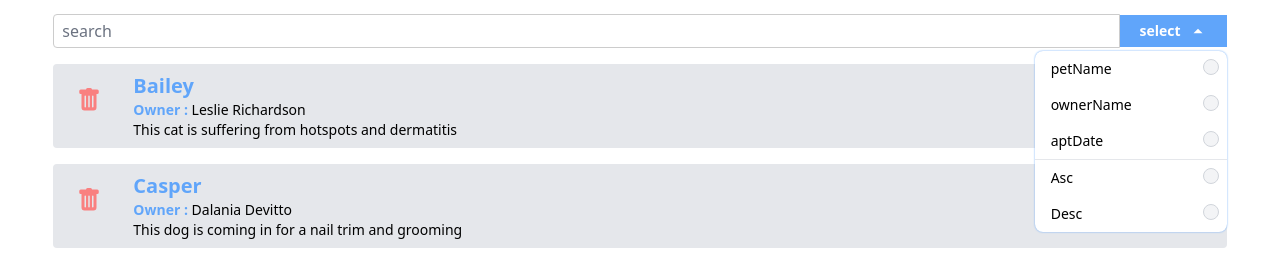
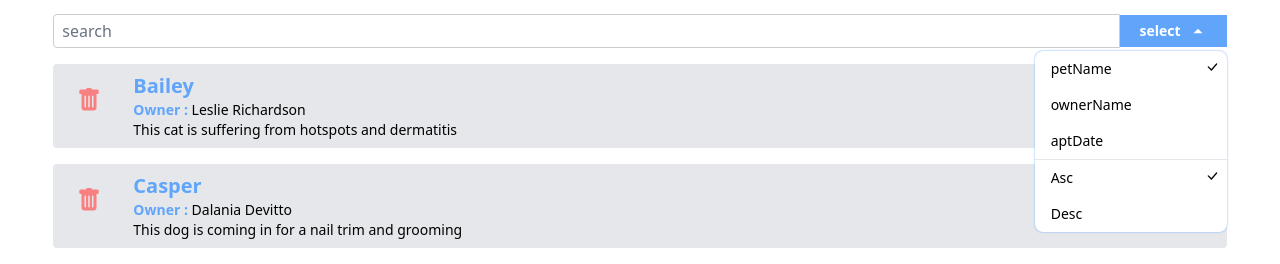
Before and after one commit to Oussamahaddi/AppointmentWizardry, a React (Create React App) app: page / in a window 1280 px wide. Both pictures are taken after a click on the button "select". Shown: the part 450-714 px from the top of the page. Built offline with nearby package versions, Linux system fonts and the light colour scheme.

Commit message:
add checked icon on select box

```diff
--- a/src/components/layout/Search.tsx
+++ b/src/components/layout/Search.tsx
@@ -1,6 +1,7 @@
 import React, { Dispatch, useState } from "react"
 import { FilterAndSortT, FilterT, SortT } from "../../types"
 import {IoMdArrowDropdown, IoMdArrowDropup} from "react-icons/io"
+import { BsCheckLg } from "react-icons/bs"
 
 const filterBy : Array<FilterT> = ["petName", "ownerName", "aptDate"]
 const sortBy : Array<SortT> = ["Asc", "Desc"]
@@ -35,7 +36,10 @@ const Search: React.FC<ChildProps> = ({ search, setSrc, filtering, setFiltring }
 									filterBy.map((item, index) => (
 										<div key={index} className="flex justify-between p-2 hover:bg-[#60a5fa] hover:text-white rounded">
 											<label htmlFor={`firlter-${index}`} className="w-full text-left ml-2 text-sm font-medium">{item}</label>
-											<input id={`firlter-${index}`} type="radio" value={item} name="filterBy" onChange={() => setFiltring({...filtering, filter : item})} className="w-4 h-4 text-blue-600 bg-gray-100 border-gray-300" />
+											<input id={`firlter-${index}`} type="radio" value={item} name="filterBy" onChange={() => setFiltring({...filtering, filter : item})} className="hidden w-4 h-4 text-blue-600 bg-gray-100 border-gray-300" />
+											{
+												filtering.filter === item && <BsCheckLg/>
+											}
 										</div>
 									))
 								}
@@ -44,7 +48,10 @@ const Search: React.FC<ChildProps> = ({ search, setSrc, filtering, setFiltring }
 									sortBy.map((item, index) => (
 										<div key={index} className="flex justify-between p-2 hover:bg-[#60a5fa] hover:text-white rounded">
 											<label htmlFor={`sort-${index}`} className="w-full ml-2 text-sm font-medium text-left">{item}</label>
-											<input id={`sort-${index}`} type="radio" value={item} name="sortBy" onChange={() => setFiltring({...filtering, sort : item})} className="w-4 h-4 text-blue-600 bg-gray-100 border-gray-300" />
+											<input id={`sort-${index}`} type="radio" value={item} name="sortBy" onChange={() => setFiltring({...filtering, sort : item})} className="hidden w-4 h-4 text-blue-600 bg-gray-100 border-gray-300" />
+											{
+												filtering.sort === item && <BsCheckLg/>
+											}
 										</div>
 									))
 								}
```
